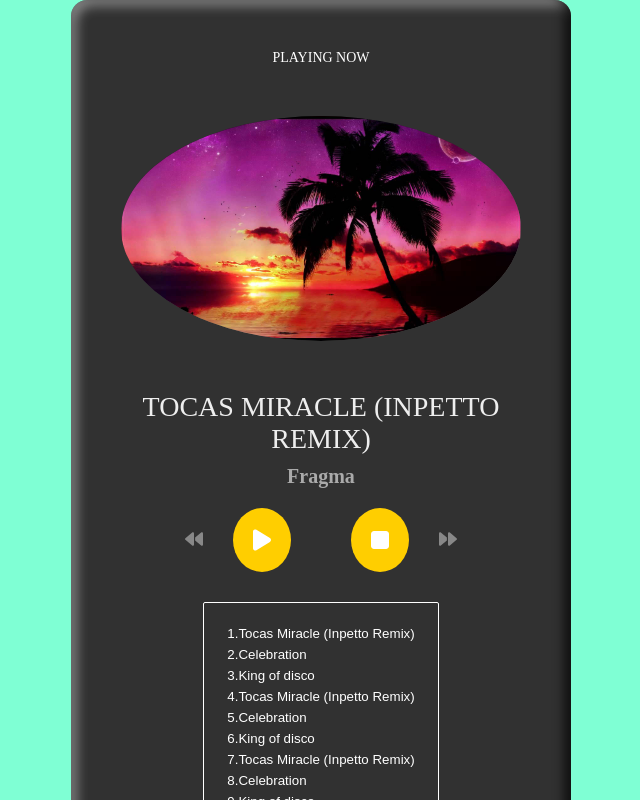
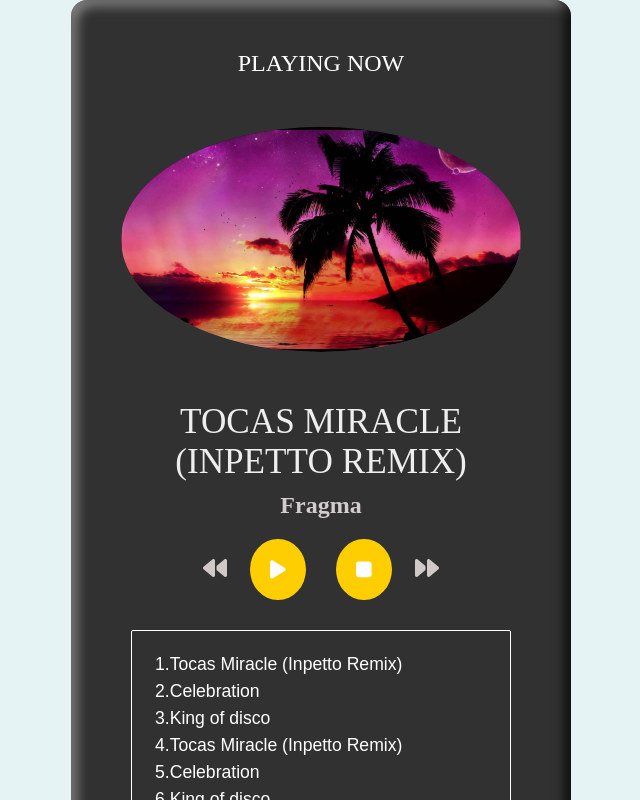
Before and after one commit to VaidasMakstutis/react-music-player-app, a React (Create React App) app: page / in a window 1280 px wide. Shown: the top 800 px of the page, without its empty margins (319-959 px from the left). Built offline with nearby package versions, Linux system fonts and the light colour scheme.

Commit message:
Customized player style

```diff
--- a/src/css/index.scss
+++ b/src/css/index.scss
@@ -9,7 +9,7 @@
 }
 
 body {
-    background-color: aquamarine;
+    background-color: #e5f3f4;
 }
 
 .App {
--- a/src/css/player-controls.scss
+++ b/src/css/player-controls.scss
@@ -5,38 +5,39 @@
   margin-bottom: 30px;
   .play-btn {
     display: flex;
-    margin: 0 30px;
+    background-color: #ffce00;
+    color: #fff;
+    font-size: 1.3rem;
+    margin: 0 15px;
     padding: 20px;
     border-radius: 50%;
     box-shadow: 4px 4px 10px rgba(0, 0, 0, 0.8), -4px -4px -10px rgba(255, 255, 255, 0.4), inset -4px -4px -10px rgba(0, 0, 0, 0.4),
       inset 4px 4px 10px rgba(255, 255, 255, 0.4);
     border: none;
     outline: none;
-    background-color: #ffce00;
-    color: #fff;
-    font-size: 24px;
     cursor: pointer;
   }
   .stop-btn {
     display: flex;
-    margin: 0 30px;
+    background-color: #ffce00;
+    color: #fff;
+    font-size: 1.3rem;
+    margin: 0 15px;
     padding: 20px;
     border-radius: 50%;
     box-shadow: 4px 4px 10px rgba(0, 0, 0, 0.8), -4px -4px -10px rgba(255, 255, 255, 0.4), inset -4px -4px -10px rgba(0, 0, 0, 0.4),
       inset 4px 4px 10px rgba(255, 255, 255, 0.4);
     border: none;
     outline: none;
-    background-color: #ffce00;
-    color: #fff;
-    font-size: 24px;
     cursor: pointer;
   }
   .skip-btn {
     background: none;
+    color: #d1c8c8;
+    font-size: 1.5rem;
+    margin: 8px;
     border: none;
     outline: none;
     cursor: pointer;
-    color: #888;
-    font-size: 18px;
   }
 }
--- a/src/css/player-details.scss
+++ b/src/css/player-details.scss
@@ -14,14 +14,14 @@
   }
   .details-title {
     color: #eee;
-    font-size: 28px;
+    font-size: 2.2rem;
     text-shadow: inset 2px 2px 4px rgba(0, 0, 0, 0.8), inset -2px -2px 4px rgba(255, 255, 255, 0.4);
     text-align: center;
     margin-bottom: 10px;
   }
   .details-artist {
-    color: #aaa;
-    font-size: 20px;
+    color: #d3cccc;
+    font-size: 1.5rem;
     text-shadow: inset 2px 2px 4px rgba(0, 0, 0, 0.8), inset -2px -2px 4px rgba(255, 255, 255, 0.4);
     text-align: center;
     margin-bottom: 20px;
--- a/src/css/player.scss
+++ b/src/css/player.scss
@@ -7,7 +7,7 @@
     box-shadow: inset -6px -6px 12px rgba(0, 0, 0, 0.8), inset 6px 6px 12px rgba(255, 255, 255, 0.4);
     h3 {
         color: #FFF;
-        font-size: 14px;
+        font-size: 1.5rem;
         text-transform: uppercase;
         font-weight: 400;
         text-align: center;
@@ -19,11 +19,14 @@
     justify-content: center;
     align-items: center;
     select {
+        display: block;
+        width: 95%;
         background-color: #313131;
         color: #FFF;
-        border: 1px solid #FFF;
+        font-size: 1.1rem;
         padding: 20px;
         margin-bottom: 15px;
+        border: 1px solid #FFF;
         cursor: pointer;
         option {
             padding: 3px;
```
